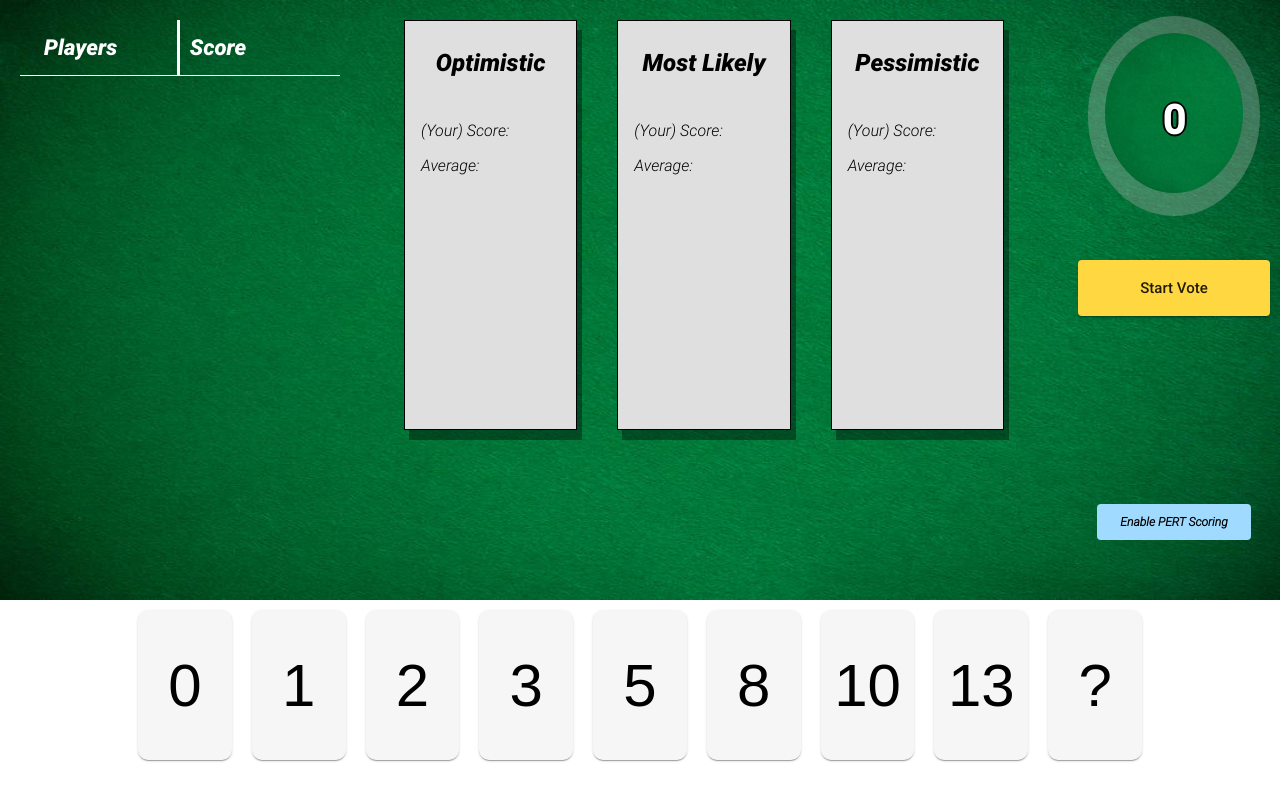
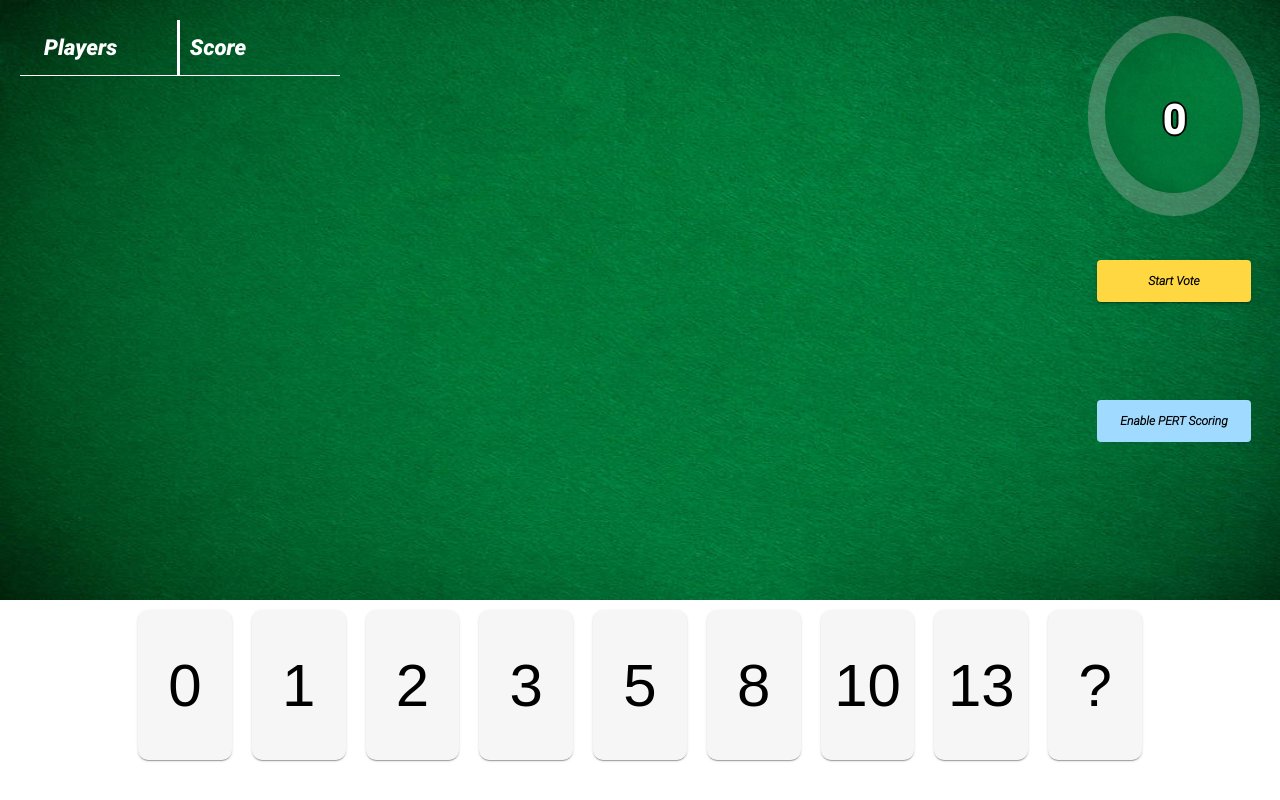
Before and after one commit to adriankelsey/planning-poker, an Angular app: page /table in a window 1280 px wide. Built offline with nearby package versions, Linux system fonts and the light colour scheme; no server answers.

Commit message:
implement diable PERT scoring button

```diff
--- a/src/app/main-component/main.component.html
+++ b/src/app/main-component/main.component.html
@@ -7,59 +7,52 @@
 			<img class="poker-table" src="/assets/poker-table-cloth.png" />
 		</div>
 		<div class="controls">
+			<div class="standard-controls">
 				<!-- start vote button -->
 				<button
+					class="start-vote-button"
 					*ngIf="votingPhases.startVisible == true"
 					id="startVoteButton"
 					mat-raised-button
 					color="accent"
-        (click)="startVote()"
-      >
+					(click)="startVote()">
 					Start Vote
 				</button>
 				<!-- finish vote button -->
 				<button
-        *ngIf="votingPhases.finishVisible == true"
+					class="finish-vote-button"
+					*ngIf="votingPhases.finishVisible === true"
 					id="startVoteButton"
 					mat-raised-button
 					color="accent"
-        (click)="finishVote()"
-      >
+					(click)="finishVote()">
 					Finish Vote
 				</button>
 				<!-- reset vote button -->
 				<button
-        class="reset"
-        *ngIf="votingPhases.resetVisible == true"
+					class="reset-vote-button"
+					*ngIf="(enablePert$ | async) === false && votingPhases.rescoreVisible === true"
 					id="startVoteButton"
 					mat-raised-button
 					color="accent"
-        (click)="resetVote()"
-      >
-        Reset
+					(click)="resetVote()">
+					New Ticket
 				</button>
 				<!-- rescore vote button -->
 				<button
-        class="rescore"
-        *ngIf="votingPhases.rescoreVisible == true"
+					class="rescore-vote-button"
+					*ngIf="votingPhases.rescoreVisible === true"
 					id="startVoteButton"
 					mat-raised-button
 					color="accent"
-        (click)="rescoreVote()"
-      >
+					(click)="rescoreVote()">
 					Rescore
 				</button>
-      <button
-        *ngIf="(enablePert$ | async) === true"
-        mat-flat-button
-        class="next-pert"
-        (click)="nextPert()"
-      >
-        Next
-      </button>
-      <button mat-flat-button class="enable-pert" (click)="enablePert()">
-        Enable PERT Scoring
-      </button>
+			</div>
+			<div class="pert-controls">
+				<button *ngIf="(enablePert$ | async) === true" mat-flat-button class="next-pert" (click)="nextPert()">Next</button>
+				<button mat-flat-button class="enable-pert" (click)="enableOrDisablePert()">{{ getEnablePertLabel() }}</button>
+			</div>
 		</div>
 	</div>
 	<div #averageScore id="averageScore" class="average-score">
@@ -68,11 +61,8 @@
 	<div class="menu">
 		<app-menu></app-menu>
 	</div>
-  <div class="pert">
-    <app-pert-component
-      [enablePert]="enablePert$.asObservable()"
-      [nextPert$]="nextPert$.asObservable()"
-    ></app-pert-component>
+	<div *ngIf="(enablePert$ | async) === true" class="pert">
+		<app-pert-component [enablePert]="enablePert$.asObservable()" [nextPert$]="nextPert$.asObservable()"></app-pert-component>
 	</div>
 </div>
 <div class="cards">
--- a/src/app/main-component/main.component.scss
+++ b/src/app/main-component/main.component.scss
@@ -118,47 +118,50 @@
 .controls {
 	position: absolute;
 	display: flex;
-  align-items: flex-end;
 	flex-direction: column;
 	right: 0;
 	margin-top: 200px;
 	margin-right: 10px;
 	width: 15%;
 	height: 35%;
-  display: flexbox;
-  align-items: center;
 }
 
-button {
+.standard-controls,
+.pert-controls {
+	display: flex;
+	flex-direction: column;
+	align-items: center;
 	width: 100%;
-  height: 20%;
-  font-size: 15px;
+	height: 50%;
+}
+
+.start-vote-button {
+	width: 100%;
+	height: 30%;
 }
 
 .reset {
 	margin-bottom: 10px;
 }
 
-.enable-pert {
-  position: absolute;
+.start-vote-button,
+.finish-vote-button,
+.reset-vote-button,
+.rescore-vote-button,
+.enable-pert,
+.next-pert {
+	margin-bottom: 20px;
 	width: 80%;
-  height: 13%;
-  bottom: 0;
+	height: 30%;
 	color: black;
 	font-size: 12px;
 	font-weight: 900;
 	font-family: "RobotoItalic";
-  background-color: rgb(160, 219, 255);
 }
 
+.enable-pert,
 .next-pert {
-  position: absolute;
-  width: 80%;
-  height: 13%;
-  bottom: 0;
-  margin-bottom: 50px;
 	background-color: rgb(160, 219, 255);
-  font-family: "RobotoBoldItalic";
 }
 
 .poker-table {
--- a/src/app/main-component/main.component.ts
+++ b/src/app/main-component/main.component.ts
@@ -1,20 +1,10 @@
-import {
-  AfterViewInit,
-  Component,
-  ElementRef,
-  HostBinding,
-  HostListener,
-  OnInit,
-  Renderer2,
-  ViewChild,
-} from '@angular/core';
-import axios from 'axios';
-import { BehaviorSubject, flatMap, Subject } from 'rxjs';
-import { TableComponent } from '../table-component/table.component';
-import { StateService } from '../services/shared.service';
-import { PlayerCard } from './models/card.model';
-import { SocketService } from '../services/socket.service';
-import { PlayerState } from './models/player-state.model';
+import { AfterViewInit, Component, ElementRef, Renderer2, ViewChild } from "@angular/core";
+import axios from "axios";
+import { TableComponent } from "../table-component/table.component";
+import { StateService } from "../services/shared.service";
+import { SocketService } from "../services/socket.service";
+import { PlayerState } from "./models/player-state.model";
+import { BehaviorSubject } from "rxjs";
 
 export type isVisibleRecievedMessage = {
 	msge: string;
@@ -25,21 +15,21 @@ export type isVisibleRecievedMessage = {
 };
 
 @Component({
-  selector: 'app-table',
-  templateUrl: './main.component.html',
-  styleUrls: ['./main.component.scss'],
+	selector: "app-table",
+	templateUrl: "./main.component.html",
+	styleUrls: ["./main.component.scss"],
 })
 export class MainComponent implements AfterViewInit {
 	enablePert$: BehaviorSubject<boolean> = new BehaviorSubject(false);
 	nextPert$: BehaviorSubject<boolean> = new BehaviorSubject(false);
 	playerState: any = {
-    score: '',
+		score: "",
 		visible: true,
 		uuid: undefined,
 	};
 
 	votingPhases = {
-    banner: '',
+		banner: "",
 		cardVisible: false,
 		startVisible: true,
 		finishVisible: false,
@@ -47,11 +37,10 @@ export class MainComponent implements AfterViewInit {
 		rescoreVisible: false,
 	};
 
-  finishButtonIsVisible: BehaviorSubject<boolean> =
-    new BehaviorSubject<boolean>(true);
+	finishButtonIsVisible: BehaviorSubject<boolean> = new BehaviorSubject<boolean>(true);
 
 	scoresVisible = false;
-  @ViewChild('averageScore')
+	@ViewChild("averageScore")
 	averageScoreElement: ElementRef<HTMLElement> | undefined;
 	averageScoreResize: BehaviorSubject<number> = new BehaviorSubject(100);
 	windowWidth: BehaviorSubject<number> = new BehaviorSubject(0);
@@ -63,33 +52,31 @@ export class MainComponent implements AfterViewInit {
 		private renderer: Renderer2
 	) {
 		this.socketService.onPlayerScore();
-    this.stateService.scoresVisible.subscribe(
-      (isVisible: isVisibleRecievedMessage) => {
+		this.stateService.scoresVisible.subscribe((isVisible: isVisibleRecievedMessage) => {
 			if (isVisible) {
 				switch (isVisible.content.votingPhase) {
-            case 'start vote':
+					case "start vote":
 						this.votingPhases.startVisible = false;
 						this.votingPhases.finishVisible = true;
 						break;
-            case 'finish vote':
+					case "finish vote":
 						this.votingPhases.resetVisible = true;
 						this.votingPhases.rescoreVisible = true;
 						this.votingPhases.finishVisible = false;
 						break;
-            case 'reset vote':
+					case "reset vote":
 						this.votingPhases.resetVisible = false;
 						this.votingPhases.rescoreVisible = false;
 						this.votingPhases.startVisible = true;
 						break;
-            case 're-score vote':
+					case "re-score vote":
 						this.votingPhases.finishVisible = true;
 						this.votingPhases.rescoreVisible = false;
 						this.votingPhases.resetVisible = false;
 						break;
 				}
 			}
-      }
-    );
+		});
 	}
 	ngAfterViewInit(): void {
 		this.windowWidth.next(innerWidth);
@@ -126,13 +113,13 @@ export class MainComponent implements AfterViewInit {
 	async ngOnInit(): Promise<void> {}
 
 	async getUsers() {
-    const users = await axios.get('http://localhost:3000/users');
+		const users = await axios.get("http://localhost:3000/users");
 		return users.data;
 	}
 
 	async receivedMessage($event: number) {
-    const playerName = localStorage.getItem('playerName') ?? '';
-    const uuid = localStorage.getItem('playerId');
+		const playerName = localStorage.getItem("playerName") ?? "";
+		const uuid = localStorage.getItem("playerId");
 		const playerScore = $event;
 
 		const playerState: PlayerState = {
@@ -147,33 +134,39 @@ export class MainComponent implements AfterViewInit {
 	}
 
 	async getUserStates() {
-    const usersStates = await axios.get(
-      'http://localhost:3000/users/playerScore'
-    );
+		const usersStates = await axios.get("http://localhost:3000/users/playerScore");
 		return usersStates.data;
 	}
 
 	async startVote() {
-    this.socketService.sendIsVisible(false, 'start vote');
+		this.socketService.sendIsVisible(false, "start vote");
 	}
 
 	async finishVote() {
-    this.socketService.sendIsVisible(true, 'finish vote');
+		this.socketService.sendIsVisible(true, "finish vote");
 	}
 
 	async resetVote() {
-    this.socketService.sendIsVisible(true, 'reset vote');
+		this.socketService.sendIsVisible(true, "reset vote");
 	}
 
 	rescoreVote() {
-    this.socketService.sendIsVisible(false, 're-score vote');
+		this.socketService.sendIsVisible(false, "re-score vote");
 	}
 
-  enablePert() {
+	enableOrDisablePert() {
+		if (this.enablePert$.getValue() === true) {
+			this.enablePert$.next(false);
+		} else {
 			this.enablePert$.next(true);
+		}
 	}
 
 	nextPert() {
 		this.nextPert$.next(true);
 	}
+
+	getEnablePertLabel(): string {
+		return this.enablePert$.getValue() === true ? "Disable PERT Scoring" : "Enable PERT Scoring";
 	}
+}
```
Lines whose indentation alone changed are shown as unchanged.
